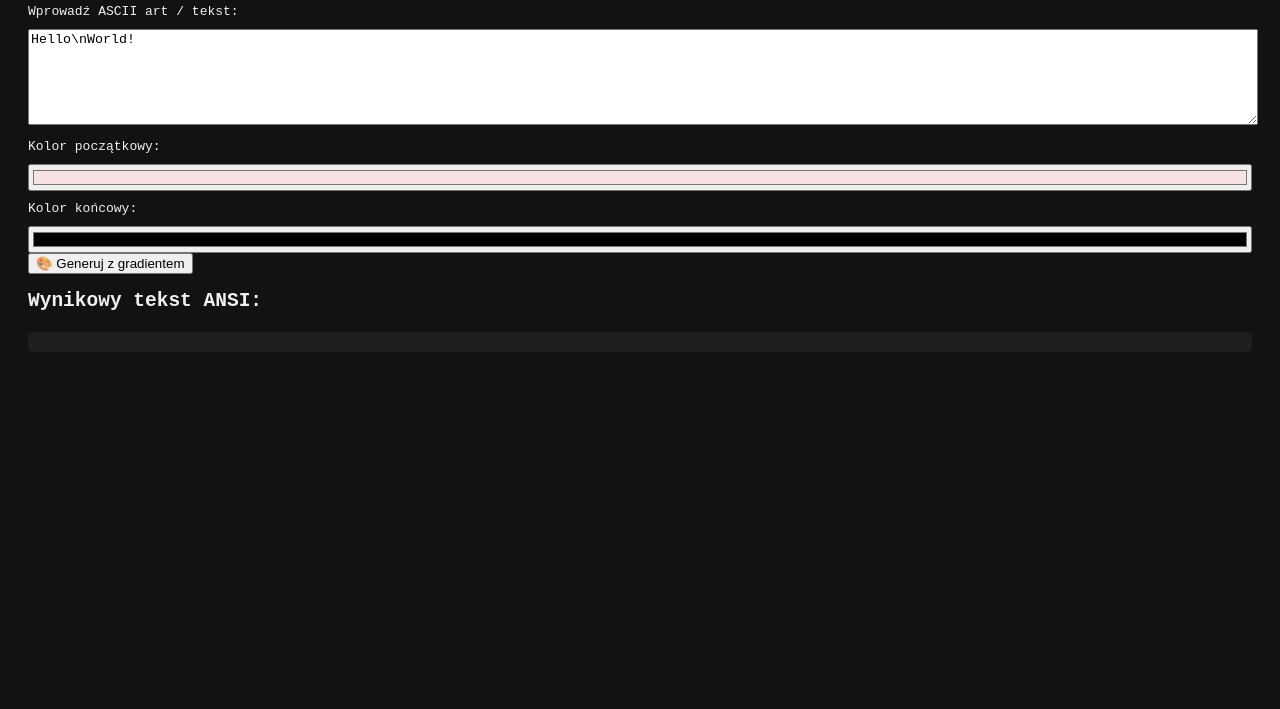
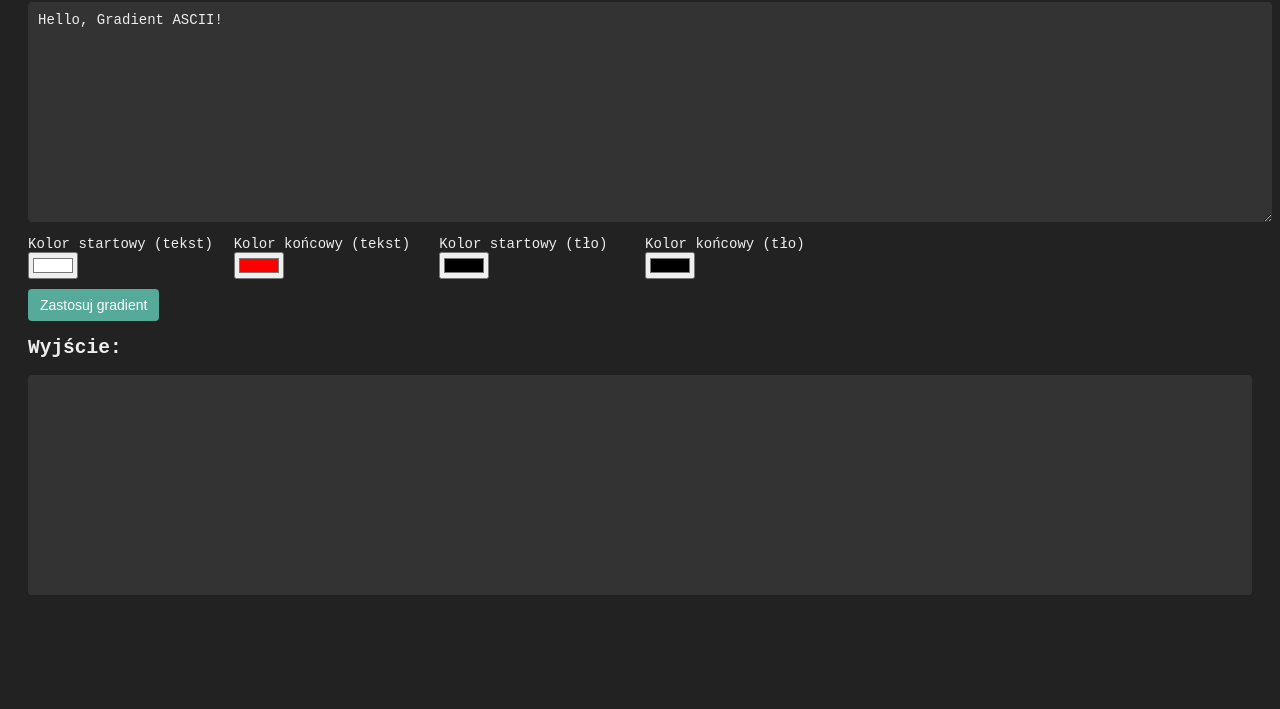
Before and after one commit to guesshdr/ANSI-creator, a plain HTML site: page index.html in a window 1280 px wide. Shown: the part 91-800 px from the top of the page. Drawn offline with Linux system fonts and the light colour scheme.

Commit message:
Update index.html

```diff
--- a/index.html
+++ b/index.html
@@ -1,86 +1,128 @@
 <!DOCTYPE html>
-<html lang="pl">
+<html lang="en">
 <head>
   <meta charset="UTF-8">
-  <title>Gradient ASCII ANSI</title>
+  <meta name="viewport" content="width=device-width, initial-scale=1.0">
+  <title>ASCII Gradient Colorizer</title>
   <style>
     body {
       font-family: monospace;
-      background: #121212;
-      color: #f0f0f0;
       padding: 20px;
+      background: #222;
+      color: #eee;
     }
-    textarea, input[type="color"] {
+    textarea {
       width: 100%;
-      margin-top: 10px;
+      height: 200px;
+      margin-bottom: 10px;
+      font-family: monospace;
+      font-size: 14px;
+      background: #333;
+      color: #eee;
+      border: none;
+      padding: 10px;
+      border-radius: 4px;
     }
-    pre {
-      background: #1e1e1e;
-      padding: 10px;
+    .controls {
+      display: grid;
+      grid-template-columns: repeat(auto-fill, minmax(180px, 1fr));
+      gap: 10px;
+      margin-bottom: 10px;
+    }
+    .controls label {
+      display: flex;
+      flex-direction: column;
+      font-size: 14px;
+    }
+    #output {
       white-space: pre-wrap;
       word-break: break-word;
-      border-radius: 5px;
-      margin-top: 20px;
+      padding: 10px;
+      background: #333;
+      border-radius: 4px;
+      min-height: 200px;
     }
-    label {
-      margin-top: 10px;
-      display: block;
+    button {
+      padding: 8px 12px;
+      font-size: 14px;
+      border: none;
+      background: #5a9;
+      color: #fff;
+      border-radius: 4px;
+      cursor: pointer;
+    }
+    button:hover {
+      background: #48a;
     }
   </style>
 </head>
 <body>
+  <h1>ASCII Gradient Colorizer</h1>
+  <textarea id="inputText" placeholder="Wpisz tutaj swój ASCII...">Hello, Gradient ASCII!</textarea>
 
-<h1>🎨 Gradient do ASCII z ANSI Escape</h1>
+  <div class="controls">
+    <label>
+      Kolor startowy (tekst)
+      <input type="color" id="fgStart" value="#ffffff">
+    </label>
+    <label>
+      Kolor końcowy (tekst)
+      <input type="color" id="fgEnd" value="#ff0000">
+    </label>
+    <label>
+      Kolor startowy (tło)
+      <input type="color" id="bgStart" value="#000000">
+    </label>
+    <label>
+      Kolor końcowy (tło)
+      <input type="color" id="bgEnd" value="#000000">
+    </label>
+  </div>
 
-<label for="ascii">Wprowadź ASCII art / tekst:</label>
-<textarea id="ascii" rows="6">Hello\nWorld!</textarea>
+  <button id="applyBtn">Zastosuj gradient</button>
 
-<label for="startColor">Kolor początkowy:</label>
-<input type="color" id="startColor" value="#f7e3e3">
-
-<label for="endColor">Kolor końcowy:</label>
-<input type="color" id="endColor" value="#000000">
-
-<button onclick="applyGradient()">🎨 Generuj z gradientem</button>
-
-<h2>Wynikowy tekst ANSI:</h2>
-<pre id="output"></pre>
+  <h2>Wyjście:</h2>
+  <div id="output"></div>
 
   <script>
     function hexToRgb(hex) {
       const bigint = parseInt(hex.slice(1), 16);
-  return [ (bigint >> 16) & 255, (bigint >> 8) & 255, bigint & 255 ];
+      return {
+        r: (bigint >> 16) & 255,
+        g: (bigint >> 8) & 255,
+        b: bigint & 255
+      };
     }
 
-function applyGradient() {
-  const text = document.getElementById("ascii").value.replace(/\r/g, "");
-  const startColor = hexToRgb(document.getElementById("startColor").value);
-  const endColor = hexToRgb(document.getElementById("endColor").value);
-  const output = [];
-
-  const totalChars = text.replace(/\n/g, '').length;
-  let charIndex = 0;
-
-  for (let i = 0; i < text.length; i++) {
-    const char = text[i];
-    if (char === "\n") {
-      output.push("\\x1b[0m\n");
-      continue;
+    function lerp(a, b, t) {
+      return a + (b - a) * t;
     }
 
-    const ratio = totalChars <= 1 ? 0 : charIndex / (totalChars - 1);
-    const r = Math.round(startColor[0] + ratio * (endColor[0] - startColor[0]));
-    const g = Math.round(startColor[1] + ratio * (endColor[1] - startColor[1]));
-    const b = Math.round(startColor[2] + ratio * (endColor[2] - startColor[2]));
+    document.getElementById('applyBtn').addEventListener('click', () => {
+      const text = document.getElementById('inputText').value;
+      const fgStart = hexToRgb(document.getElementById('fgStart').value);
+      const fgEnd = hexToRgb(document.getElementById('fgEnd').value);
+      const bgStart = hexToRgb(document.getElementById('bgStart').value);
+      const bgEnd = hexToRgb(document.getElementById('bgEnd').value);
 
-    output.push(`\\x1b[38;2;${r};${g};${b}m${char}`);
-    charIndex++;
+      const length = text.length;
+      let html = '';
+
+      for (let i = 0; i < length; i++) {
+        const t = length > 1 ? i / (length - 1) : 0;
+        const r1 = Math.round(lerp(fgStart.r, fgEnd.r, t));
+        const g1 = Math.round(lerp(fgStart.g, fgEnd.g, t));
+        const b1 = Math.round(lerp(fgStart.b, fgEnd.b, t));
+        const r2 = Math.round(lerp(bgStart.r, bgEnd.r, t));
+        const g2 = Math.round(lerp(bgStart.g, bgEnd.g, t));
+        const b2 = Math.round(lerp(bgStart.b, bgEnd.b, t));
+        const ch = text[i] === ' ' ? '&nbsp;' : text[i];
+
+        html += `<span style="color: rgb(${r1},${g1},${b1}); background-color: rgb(${r2},${g2},${b2});">${ch}</span>`;
       }
 
-  output.push("\\x1b[0m");
-  document.getElementById("output").textContent = output.join('');
-}
+      document.getElementById('output').innerHTML = html;
+    });
   </script>
-
 </body>
 </html>
```
Lines whose indentation alone changed are shown as unchanged.
